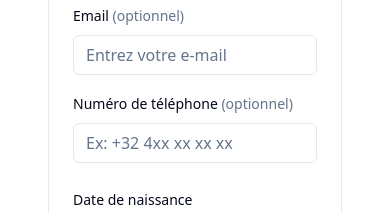
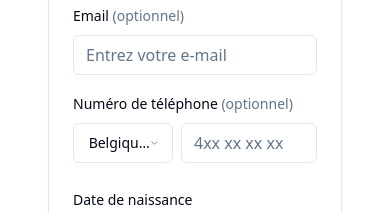
Before and after one commit to iliasrem/jab-ready-form, a React (Vite) app: page / in a window 390 px wide. Shown: the part 1180-1393 px from the top of the page. Built offline with nearby package versions, Linux system fonts and the light colour scheme.

Commit message:
Add country selector to phone input
Implement a country selector for the phone number input, with "+32" pre-selected and set as the default country code.

```diff
--- a/src/components/AppointmentForm.tsx
+++ b/src/components/AppointmentForm.tsx
@@ -33,6 +33,7 @@ import {
 import { Textarea } from "@/components/ui/textarea";
 import { Card, CardContent, CardDescription, CardHeader, CardTitle } from "@/components/ui/card";
 import { useToast } from "@/hooks/use-toast";
+import { useState } from "react";
 import { DayAvailability } from "./AvailabilityManager";
 
 interface AppointmentFormProps {
@@ -123,6 +124,14 @@ export function AppointmentForm({ availability }: AppointmentFormProps) {
   const selectedDate = form.watch("date");
   const availableTimeSlots = getAvailableTimeSlots(selectedDate);
 
+  const [phonePrefix, setPhonePrefix] = useState<string>("+32 ");
+  const countryOptions = [
+    { code: "BE", label: "Belgique (+32)", prefix: "+32 " },
+    { code: "FR", label: "France (+33)", prefix: "+33 " },
+    { code: "LU", label: "Luxembourg (+352)", prefix: "+352 " },
+    { code: "NL", label: "Pays-Bas (+31)", prefix: "+31 " },
+    { code: "DE", label: "Allemagne (+49)", prefix: "+49 " },
+  ];
   const services = [
     { id: "covid", label: "Vaccin 2025-2026 contre le COVID" },
     { id: "grippe", label: "Vaccin contre la grippe 2025-2026" }
@@ -195,16 +204,41 @@ export function AppointmentForm({ availability }: AppointmentFormProps) {
                   <FormItem>
                     <FormLabel>Numéro de téléphone <span className="text-muted-foreground">(optionnel)</span></FormLabel>
                     <FormControl>
+                      <div className="flex gap-2">
+                        <Select
+                          onValueChange={(val) => {
+                            const newPrefix = val;
+                            const current = field.value ?? "";
+                            const rest = current.startsWith(phonePrefix)
+                              ? current.slice(phonePrefix.length)
+                              : current.replace(/^[+\d\s]*/, "");
+                            const next = newPrefix + rest.replace(/[^\d\s]/g, "");
+                            setPhonePrefix(newPrefix);
+                            field.onChange(next);
+                          }}
+                          defaultValue={phonePrefix}
+                          value={phonePrefix}
+                        >
+                          <SelectTrigger className="w-40">
+                            <SelectValue placeholder="Indicatif" />
+                          </SelectTrigger>
+                          <SelectContent>
+                            {countryOptions.map((opt) => (
+                              <SelectItem key={opt.code} value={opt.prefix}>
+                                {opt.label}
+                              </SelectItem>
+                            ))}
+                          </SelectContent>
+                        </Select>
                         <Input
                           type="tel"
                           inputMode="tel"
-                        placeholder="Ex: +32 4xx xx xx xx"
+                          placeholder="4xx xx xx xx"
                           {...field}
                           value={field.value ?? ""}
                           onFocus={(e) => {
-                          if (!field.value) {
-                            field.onChange("+32 ");
-                            // Place cursor at end
+                            if (!field.value || !field.value.startsWith(phonePrefix)) {
+                              field.onChange(phonePrefix);
                               requestAnimationFrame(() => {
                                 const el = e.target as HTMLInputElement;
                                 el.setSelectionRange(el.value.length, el.value.length);
@@ -214,30 +248,28 @@ export function AppointmentForm({ availability }: AppointmentFormProps) {
                           onChange={(e) => {
                             const el = e.target as HTMLInputElement;
                             let v = el.value || "";
-                          // Always enforce +32 prefix with a space
-                          if (!v.startsWith("+32 ")) {
-                            // Remove any leading + or 32 and spaces then add canonical prefix
-                            v = v.replace(/^\+?\s*32?\s*/, "");
-                            v = "+32 " + v;
+                            if (!v.startsWith(phonePrefix)) {
+                              v = v.replace(/^\+?\d*\s*/, "");
+                              v = phonePrefix + v;
                             }
-                          // Allow only digits and spaces after the prefix
-                          v = "+32 " + v.slice(4).replace(/[^\d\s]/g, "");
+                            v = phonePrefix + v.slice(phonePrefix.length).replace(/[^\d\s]/g, "");
                             field.onChange(v);
                           }}
                           onKeyDown={(e) => {
                             const el = e.currentTarget as HTMLInputElement;
-                          const prefixLen = 4; // "+32 "
-                          // Prevent deleting characters within the prefix
-                          if ((e.key === "Backspace" && el.selectionStart !== null && el.selectionStart <= prefixLen) ||
-                              (e.key === "Delete" && el.selectionStart !== null && el.selectionStart < prefixLen)) {
+                            const prefixLen = phonePrefix.length;
+                            if (
+                              (e.key === "Backspace" && el.selectionStart !== null && el.selectionStart <= prefixLen) ||
+                              (e.key === "Delete" && el.selectionStart !== null && el.selectionStart < prefixLen)
+                            ) {
                               e.preventDefault();
-                            // Ensure prefix stays intact
-                            if (!el.value.startsWith("+32 ")) {
-                              field.onChange("+32 ");
+                              if (!el.value.startsWith(phonePrefix)) {
+                                field.onChange(phonePrefix);
                               }
                             }
                           }}
                         />
+                      </div>
                     </FormControl>
                     <FormMessage />
                   </FormItem>
```
Lines whose indentation alone changed are shown as unchanged.
